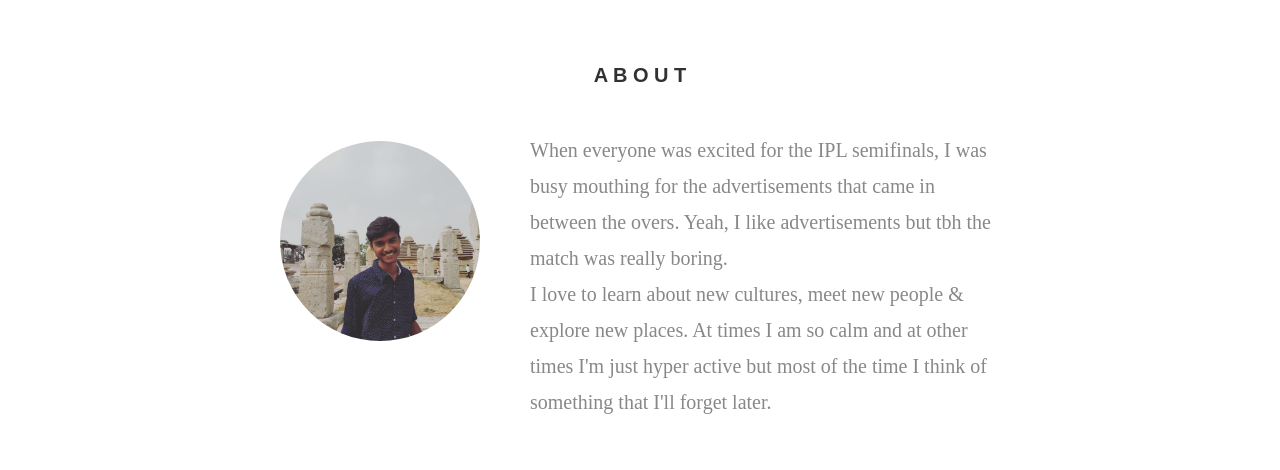
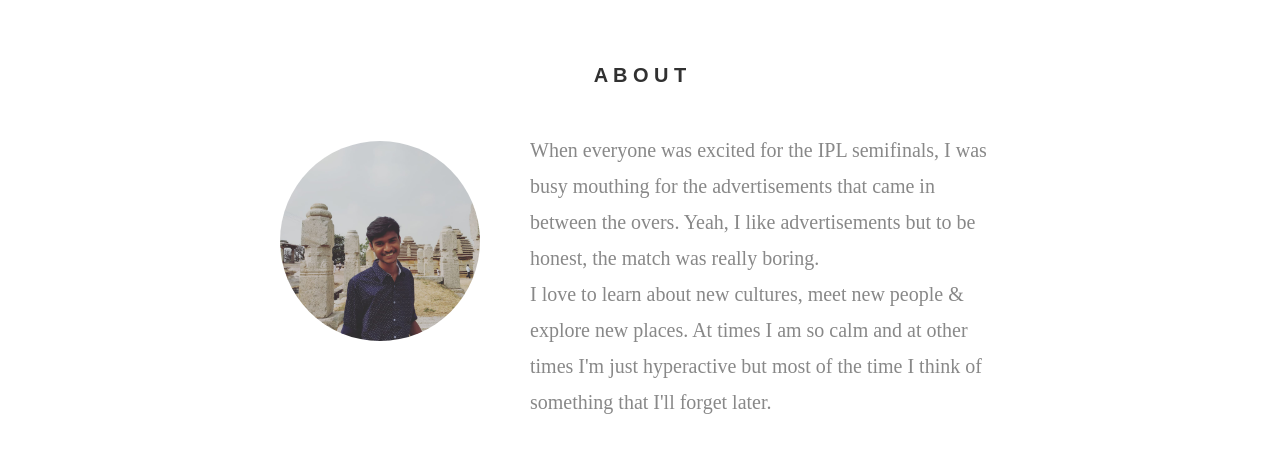
Before and after one commit to Danush-portfolio/PF, a plain HTML site: page index.html in a window 1280 px wide. Shown: the part 860-1330 px from the top of the page. Drawn offline with Linux system fonts and the light colour scheme; a web font is replaced by a local one.

Commit message:
Update index.html

```diff
--- a/index.html
+++ b/index.html
@@ -97,9 +97,9 @@
    				<img src="profile-pic.jpeg" alt="Profile Picture">
 
    				<p class="lead">
-            When everyone was excited for the IPL semifinals, I was busy mouthing for the advertisements that came in between the overs. Yeah, I like advertisements but tbh the match was really boring.
+            When everyone was excited for the IPL semifinals, I was busy mouthing for the advertisements that came in between the overs. Yeah, I like advertisements but to be honest, the match was really boring.
 <br>
-        I love to learn about new cultures, meet new people & explore new places. At times I am so calm and at other times I'm just hyper active but most of the time I think of something that I'll forget later.
+        I love to learn about new cultures, meet new people & explore new places. At times I am so calm and at other times I'm just hyperactive but most of the time I think of something that I'll forget later.
       </p>
    			</div>
 
```
